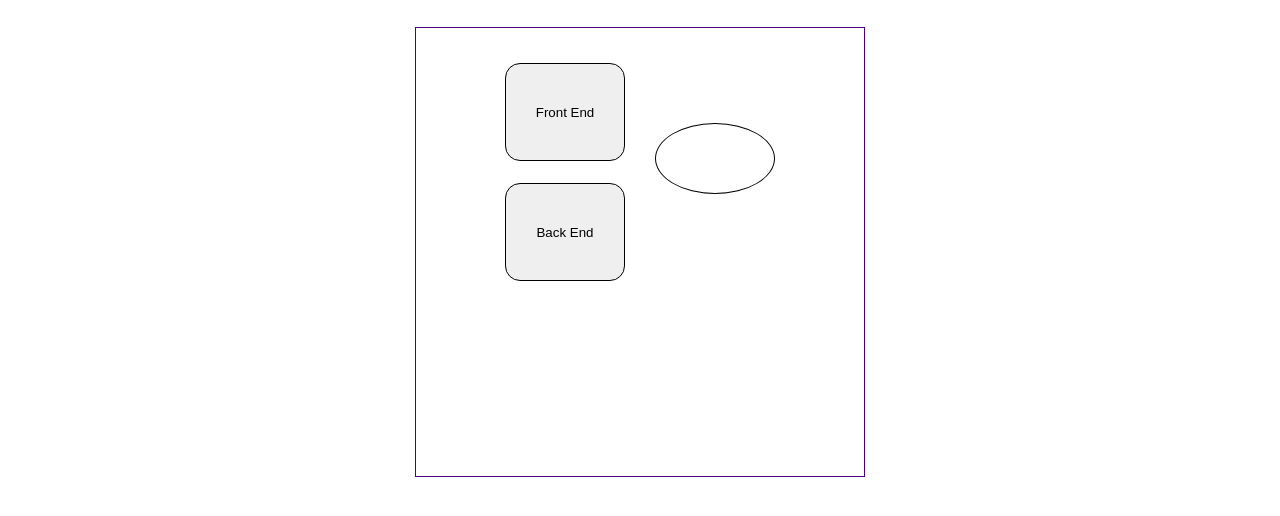
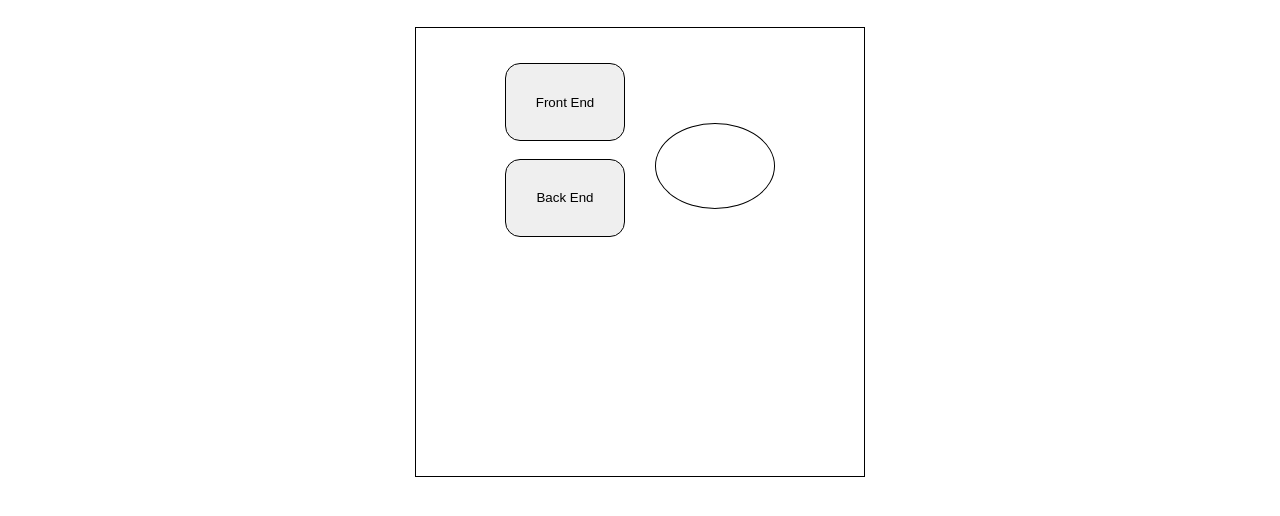
Before and after one commit to Druashley/bugger, a plain HTML site: page index.html in a window 1280 px wide. Shown: the part 62-578 px from the top of the page. Drawn offline with Linux system fonts and the light colour scheme.

Commit message:
fixed minor css issue to the row size. This prevents the size changing based on answers.

```diff
--- a/index.html
+++ b/index.html
@@ -18,9 +18,10 @@
             <button class="btn back-end">Back End</button>
         </div>
         <div class="answer-container">
-            <div class="answer"></div>
+            <div class="answer"><span class="answer-location"></span></div>
         </div>
         <div class="text-container">
+            <span class='text'></span>
         </div>
     </div>
 
--- a/main.css
+++ b/main.css
@@ -5,10 +5,6 @@
     border: 0;
     box-sizing: border-box;
 }
-
-
-
-
 
 .top-header {
     border-bottom: black 2px solid;
@@ -19,9 +15,9 @@
 
 .main-container{
     display: grid;
-    border: indigo 1px solid;
+    border: black 1px solid;
     grid-template-columns: 150px 150px;
-    grid-template-rows: auto auto;
+    grid-template-rows: 50% 50%;
     padding: 20px;
     height: 450px;
     width: 450px;
@@ -63,9 +59,9 @@
 }
 
 .answer {
-    height: 45%;
-    border: black solid 1px;
+    height: 75%;
+    border: 1px solid black;
     border-radius: 50%;
     text-align: center;
-    padding-top: 22%;
+    padding-top: 25%;
 }
```
Also changed, not shown: main.js.
